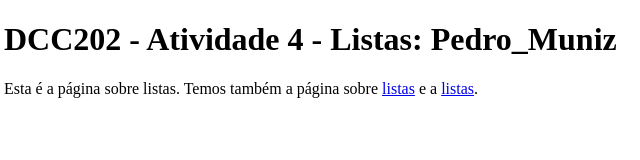
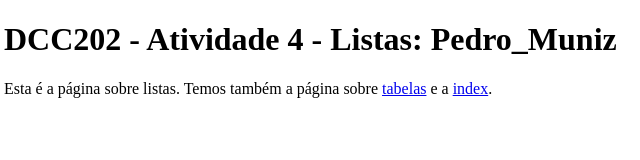
Before and after one commit to ufjf-dcc202/ufjf-dcc202-2023-3-a-atv4-PedroMuniz10, a website: page listas.html in a window 1280 px wide. Shown: the full height of the page, 4-644 px from the left. Drawn offline with Linux system fonts and the light colour scheme.

Commit message:
Mudar ancora

```diff
--- a/listas.html
+++ b/listas.html
@@ -8,7 +8,7 @@
 <body>
     <main>
         <h1>DCC202 - Atividade 4 - Listas: Pedro_Muniz</h1>
-        <p>Esta é a página sobre listas. Temos também a página sobre <a href="tabelas.html">listas</a> e a <a href="index.html">listas</a>.</p>
+        <p>Esta é a página sobre listas. Temos também a página sobre <a href="tabelas.html">tabelas</a> e a <a href="index.html">index</a>.</p>
     </main>
 </body>
 </html>
```
